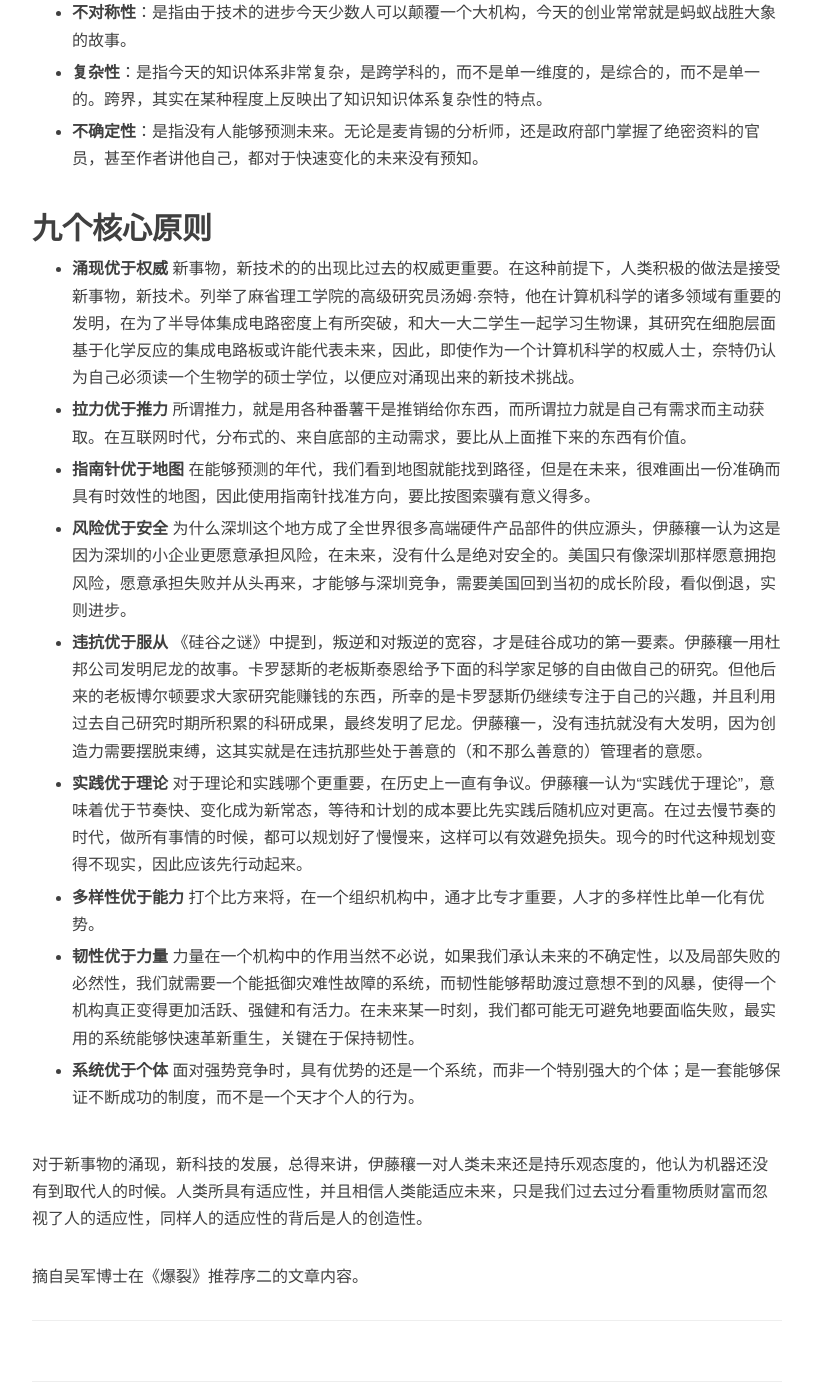
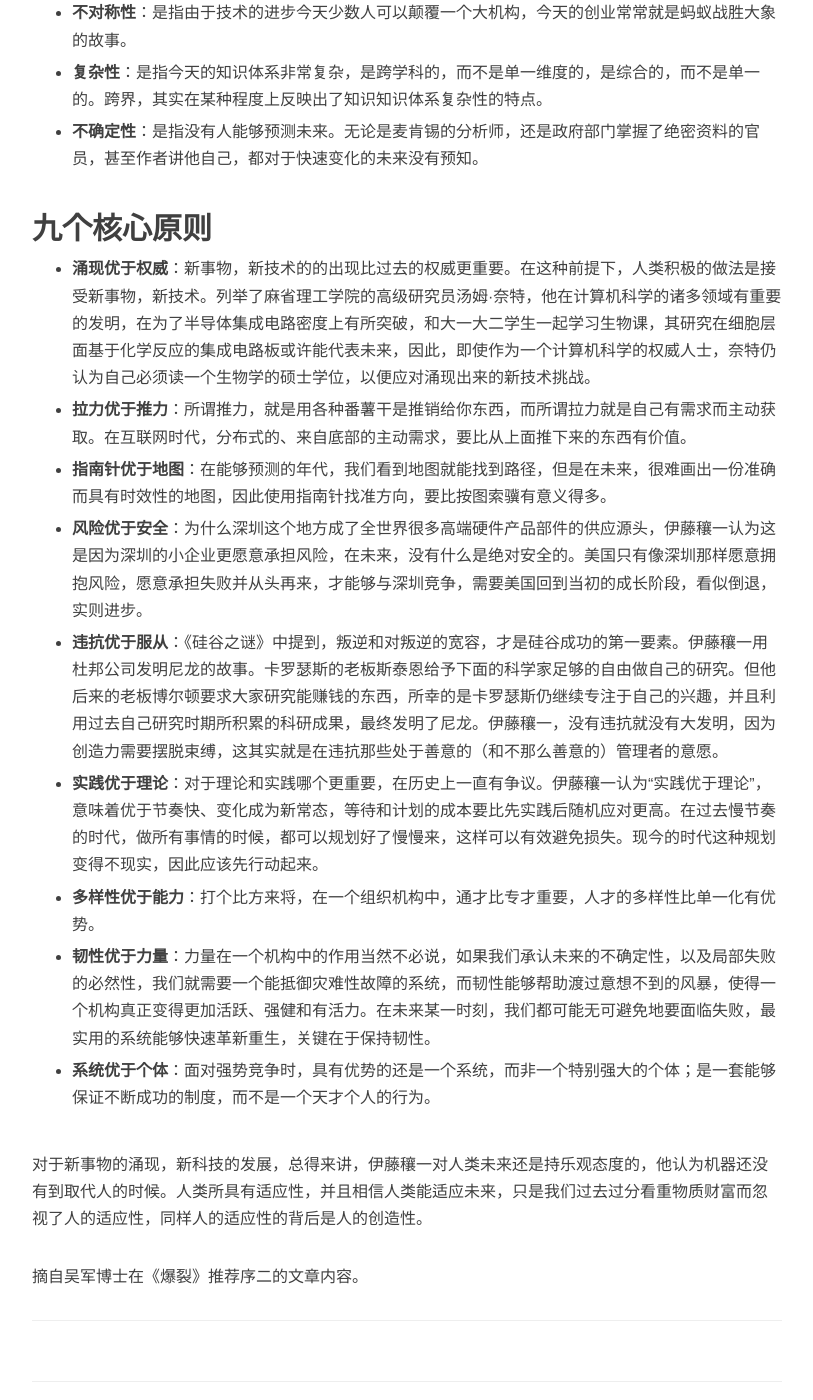
Before and after one commit to DylanShen2017/dylanshen2017.github.io, a Jekyll site: the page built from _posts/2017-11-14-HowToSurviveOurFasterFutue.md, in a window 1280 px wide and 1400 px high, scrolled down 699 px. Shown: the whole window, without its empty margins (233-1046 px from the left). Built offline with Jekyll 4.4.1, drawn with Linux system fonts in a browser that asks for light colours; nearby versions of some CDN libraries; comment, search, counter and statistics services are not loaded.

Commit message:
20171114.14

```diff
--- a/_posts/2017-11-14-HowToSurviveOurFasterFutue.md
+++ b/_posts/2017-11-14-HowToSurviveOurFasterFutue.md
@@ -18,32 +18,23 @@ description: 伊藤穰一及其团队阐述那些亘古不变的至臻原则，
 - **不确定性**：是指没有人能够预测未来。无论是麦肯锡的分析师，还是政府部门掌握了绝密资料的官员，甚至作者讲他自己，都对于快速变化的未来没有预知。
 
 ## 九个核心原则
-- **涌现优于权威**
-新事物，新技术的的出现比过去的权威更重要。在这种前提下，人类积极的做法是接受新事物，新技术。列举了麻省理工学院的高级研究员汤姆·奈特，他在计算机科学的诸多领域有重要的发明，在为了半导体集成电路密度上有所突破，和大一大二学生一起学习生物课，其研究在细胞层面基于化学反应的集成电路板或许能代表未来，因此，即使作为一个计算机科学的权威人士，奈特仍认为自己必须读一个生物学的硕士学位，以便应对涌现出来的新技术挑战。
+- **涌现优于权威**：新事物，新技术的的出现比过去的权威更重要。在这种前提下，人类积极的做法是接受新事物，新技术。列举了麻省理工学院的高级研究员汤姆·奈特，他在计算机科学的诸多领域有重要的发明，在为了半导体集成电路密度上有所突破，和大一大二学生一起学习生物课，其研究在细胞层面基于化学反应的集成电路板或许能代表未来，因此，即使作为一个计算机科学的权威人士，奈特仍认为自己必须读一个生物学的硕士学位，以便应对涌现出来的新技术挑战。
 
-- **拉力优于推力**
-所谓推力，就是用各种番薯干是推销给你东西，而所谓拉力就是自己有需求而主动获取。在互联网时代，分布式的、来自底部的主动需求，要比从上面推下来的东西有价值。
+- **拉力优于推力**：所谓推力，就是用各种番薯干是推销给你东西，而所谓拉力就是自己有需求而主动获取。在互联网时代，分布式的、来自底部的主动需求，要比从上面推下来的东西有价值。
 
-- **指南针优于地图**
-在能够预测的年代，我们看到地图就能找到路径，但是在未来，很难画出一份准确而具有时效性的地图，因此使用指南针找准方向，要比按图索骥有意义得多。
+- **指南针优于地图**：在能够预测的年代，我们看到地图就能找到路径，但是在未来，很难画出一份准确而具有时效性的地图，因此使用指南针找准方向，要比按图索骥有意义得多。
 
-- **风险优于安全**
-为什么深圳这个地方成了全世界很多高端硬件产品部件的供应源头，伊藤穰一认为这是因为深圳的小企业更愿意承担风险，在未来，没有什么是绝对安全的。美国只有像深圳那样愿意拥抱风险，愿意承担失败并从头再来，才能够与深圳竞争，需要美国回到当初的成长阶段，看似倒退，实则进步。
+- **风险优于安全**：为什么深圳这个地方成了全世界很多高端硬件产品部件的供应源头，伊藤穰一认为这是因为深圳的小企业更愿意承担风险，在未来，没有什么是绝对安全的。美国只有像深圳那样愿意拥抱风险，愿意承担失败并从头再来，才能够与深圳竞争，需要美国回到当初的成长阶段，看似倒退，实则进步。
 
-- **违抗优于服从**
-《硅谷之谜》中提到，叛逆和对叛逆的宽容，才是硅谷成功的第一要素。伊藤穰一用杜邦公司发明尼龙的故事。卡罗瑟斯的老板斯泰恩给予下面的科学家足够的自由做自己的研究。但他后来的老板博尔顿要求大家研究能赚钱的东西，所幸的是卡罗瑟斯仍继续专注于自己的兴趣，并且利用过去自己研究时期所积累的科研成果，最终发明了尼龙。伊藤穰一，没有违抗就没有大发明，因为创造力需要摆脱束缚，这其实就是在违抗那些处于善意的（和不那么善意的）管理者的意愿。
+- **违抗优于服从**：《硅谷之谜》中提到，叛逆和对叛逆的宽容，才是硅谷成功的第一要素。伊藤穰一用杜邦公司发明尼龙的故事。卡罗瑟斯的老板斯泰恩给予下面的科学家足够的自由做自己的研究。但他后来的老板博尔顿要求大家研究能赚钱的东西，所幸的是卡罗瑟斯仍继续专注于自己的兴趣，并且利用过去自己研究时期所积累的科研成果，最终发明了尼龙。伊藤穰一，没有违抗就没有大发明，因为创造力需要摆脱束缚，这其实就是在违抗那些处于善意的（和不那么善意的）管理者的意愿。
 
-- **实践优于理论**
-对于理论和实践哪个更重要，在历史上一直有争议。伊藤穰一认为“实践优于理论”，意味着优于节奏快、变化成为新常态，等待和计划的成本要比先实践后随机应对更高。在过去慢节奏的时代，做所有事情的时候，都可以规划好了慢慢来，这样可以有效避免损失。现今的时代这种规划变得不现实，因此应该先行动起来。
+- **实践优于理论**：对于理论和实践哪个更重要，在历史上一直有争议。伊藤穰一认为“实践优于理论”，意味着优于节奏快、变化成为新常态，等待和计划的成本要比先实践后随机应对更高。在过去慢节奏的时代，做所有事情的时候，都可以规划好了慢慢来，这样可以有效避免损失。现今的时代这种规划变得不现实，因此应该先行动起来。
 
-- **多样性优于能力**
-打个比方来将，在一个组织机构中，通才比专才重要，人才的多样性比单一化有优势。
+- **多样性优于能力**：打个比方来将，在一个组织机构中，通才比专才重要，人才的多样性比单一化有优势。
 
-- **韧性优于力量**
-力量在一个机构中的作用当然不必说，如果我们承认未来的不确定性，以及局部失败的必然性，我们就需要一个能抵御灾难性故障的系统，而韧性能够帮助渡过意想不到的风暴，使得一个机构真正变得更加活跃、强健和有活力。在未来某一时刻，我们都可能无可避免地要面临失败，最实用的系统能够快速革新重生，关键在于保持韧性。
+- **韧性优于力量**：力量在一个机构中的作用当然不必说，如果我们承认未来的不确定性，以及局部失败的必然性，我们就需要一个能抵御灾难性故障的系统，而韧性能够帮助渡过意想不到的风暴，使得一个机构真正变得更加活跃、强健和有活力。在未来某一时刻，我们都可能无可避免地要面临失败，最实用的系统能够快速革新重生，关键在于保持韧性。
 
-- **系统优于个体**
-面对强势竞争时，具有优势的还是一个系统，而非一个特别强大的个体；是一套能够保证不断成功的制度，而不是一个天才个人的行为。
+- **系统优于个体**：面对强势竞争时，具有优势的还是一个系统，而非一个特别强大的个体；是一套能够保证不断成功的制度，而不是一个天才个人的行为。
 
 对于新事物的涌现，新科技的发展，总得来讲，伊藤穰一对人类未来还是持乐观态度的，他认为机器还没有到取代人的时候。人类所具有适应性，并且相信人类能适应未来，只是我们过去过分看重物质财富而忽视了人的适应性，同样人的适应性的背后是人的创造性。
 
```
